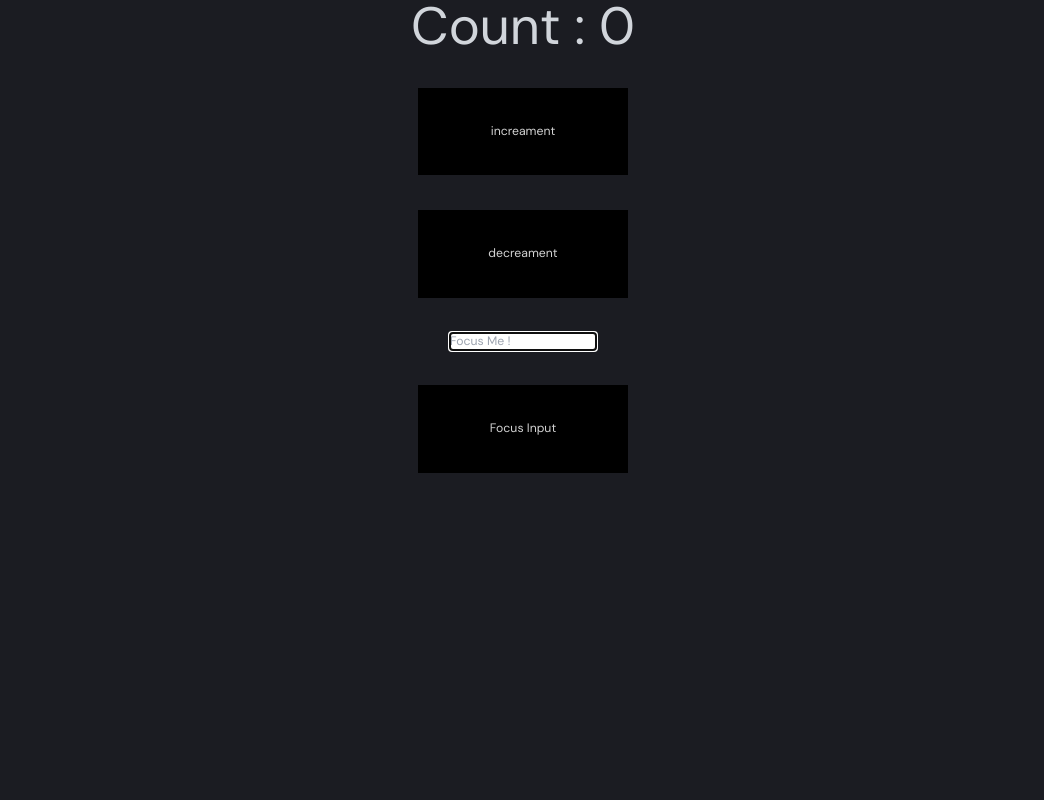
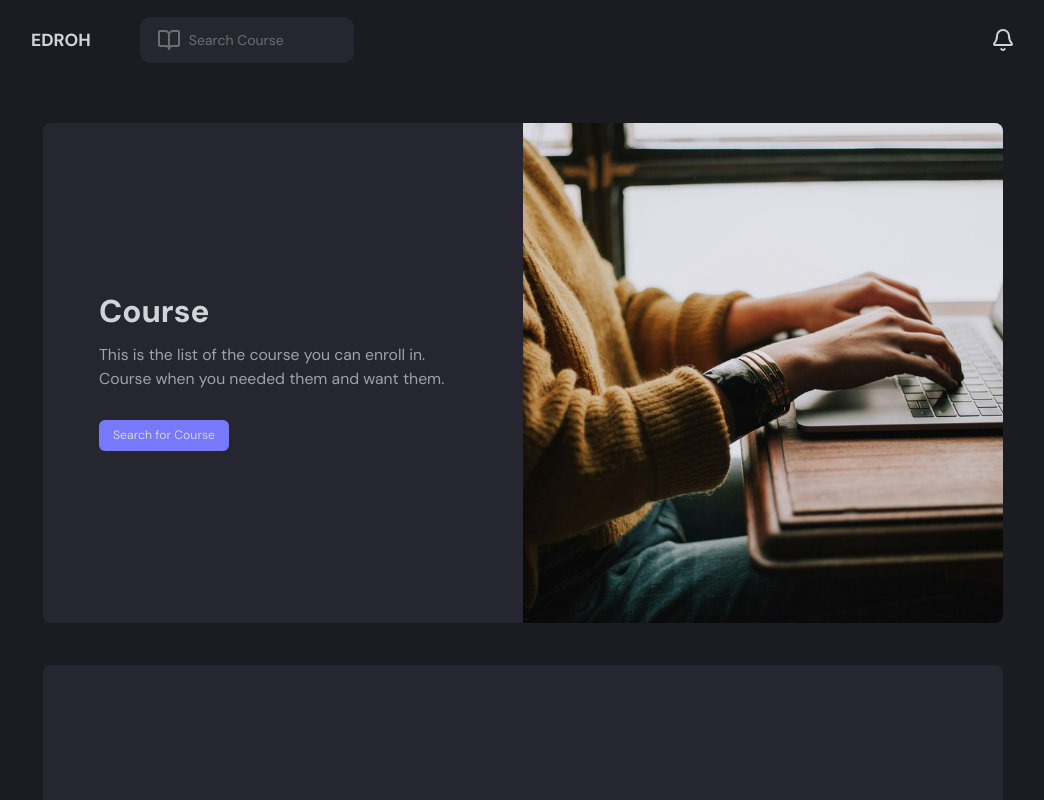
Before and after one commit to gautamk01/learning_management_APP, a Next.js app: page / in a window 1280 px wide. Shown: the top 800 px of the page, without its empty margins (117-1161 px from the left). Built offline with nearby package versions, Linux system fonts and the light colour scheme; no server answers.

Commit message:
Started Working on the landing page , Created a Carousel effect and custom react hook called useCarousel

```diff
--- a/package.json
+++ b/package.json
@@ -31,7 +31,7 @@
     "clsx": "^2.1.1",
     "date-fns": "^4.1.0",
     "dotenv": "^16.4.7",
-    "framer-motion": "^11.13.1",
+    "framer-motion": "^11.14.1",
     "lucide-react": "^0.468.0",
     "next": "15.0.4",
     "react": "^19.0.0",
--- /dev/null
+++ b/src/app/(nondashboard)/landing/page.tsx
@@ -0,0 +1,63 @@
+"use client"
+import React from 'react'
+
+import { motion } from "framer-motion"
+import Link from 'next/link'
+import Image from 'next/image'
+import { useCarousel } from '@/hooks/useCarousel'
+const Landing = () => {
+
+    const currentImage = useCarousel({ totalImages: 3 });
+
+    return (
+        <motion.div
+            initial={{ opacity: 0 }}
+            animate={{ opacity: 1 }}
+            transition={{ duration: 0.5 }}
+            className='landing'
+        >
+            <motion.div
+                initial={{ y: 20, opacity: 0 }}
+                animate={{ y: 0, opacity: 1 }}
+                transition={{ duration: 0.5 }}
+                className='landing__hero'
+            >
+                <div className='landing__hero-content'>
+                    <h1 className='landing__title'>Course</h1>
+                    <p className='landing__description'>
+                        This is the list of the course you can enroll in.
+                        <br />
+                        Course when you needed them and want them.
+                    </p>
+                    <div className='landing__cta'>
+                        <Link href='/search'>
+                            <div className='landing__cta-button'>Search for Course </div>
+                        </Link>
+                    </div>
+                </div>
+                <div className='landing__hero-images'>
+                    {["/hero1.jpg", "/hero2.jpg", "/hero3.jpg"].map((src, index) => (
+                        <Image
+                            key={src}
+                            src={src}
+                            alt={`Hero Banner ${index + 1}`}
+                            fill
+                            objectFit="cover"
+                            priority={index === currentImage}
+                            sizes="(max-width:768px) 100vw, (max-width:1200px) 50vw,33vw "
+                            className={`landing__hero-image ${index === currentImage ? "landing__hero-image--active" : ""}`}
+                        />
+                    ))}
+                </div>
+            </motion.div>
+            <motion.div
+                initial={{ y: 20, opacity: 0 }}
+                animate={{ y: 0, opacity: 1 }}
+                transition={{ duration: 0.5 }}
+                viewport={{ amount: 0.3, once: true }}
+                className='landing__hero'></motion.div>
+        </motion.div>
+    )
+}
+
+export default Landing
--- a/src/app/page.tsx
+++ b/src/app/page.tsx
@@ -1,9 +1,14 @@
 import NonDashboardNavbar from "@/components/NonDashboardNavbar";
+import Landing from "./(nondashboard)/landing/page";
+
 
 export default function Home() {
   return (
     <div className="nondashboardlayout">
       <NonDashboardNavbar />
+      <main className=" nondashboard-layout__main">
+        <Landing />
+      </main>
     </div>
   );
 }
--- a/src/components/NonDashboardNavbar.tsx
+++ b/src/components/NonDashboardNavbar.tsx
@@ -1,43 +1,39 @@
 "use client";
-import React, { useEffect, useRef, useState } from "react";
+
+import { Bell, BookOpen } from "lucide-react";
+import Link from "next/link";
+
 
 const NonDashboardNavbar = () => {
-    const [count, setCount] = useState(0);
-    const inputref = useRef(0);
-    const inputRef = useRef<HTMLInputElement | null>(null);
-    useEffect(() => {
-        if (inputRef.current) {
-            inputRef.current.focus();
-        }
-    }, [count, inputRef]);
-
-
     return (
-        <div className=" w-full flex justify-center gap-10 flex-col items-center">
-            <div className=" text-6xl">Count : {count} </div>
-            <button
-                className=" bg-black text-white-50 p-10 w-60"
-                onClick={() => {
-                    setCount(count + 1);
-                }}
-            >
-                increament
-            </button>
-            <button
-                className=" bg-black text-white-50 p-10 w-60"
-                onClick={() => {
-                    setCount(count - 1);
-                    inputref.current += 1;
-                    console.log(inputref);
-                }}
-            >
-                decreament
-            </button>
-
-            <input ref={inputRef} type="text" placeholder="Focus Me !" />
-            <button className=" bg-black text-white-50 p-10 w-60">Focus Input</button>
-        </div>
-    );
+        <nav className="nondashboard-navbar">
+            <div className="nondashboard-navbar__container">
+                <div className="nondashboard-navbar__search">
+                    <Link href="/" className="nondashboard-navbar__brand">
+                        EDROH
+                    </Link>
+                    <div className="flex items-center gap-4">
+                        <div className=" relative group">
+                            <Link href="/search" className="nondashboard-navbar__search-input">
+                                <span className="hidden sm:inline"> Search Course</span>
+                                <span className="sm:hidden"> Search</span>
+                            </Link>
+                            <BookOpen
+                                className="nondashboard-navbar__search-icon"
+                            ></BookOpen>
+                        </div>
+                    </div>
+                </div>
+            </div>
+            <div className="nondashboard-navbar__actions">
+                <button className="nondashboard-navbar__notifications-button">
+                    <span className="nondashboard-navbar__notifications-indicator"></span>
+                    <Bell className="nondashboard-navbar__notifications-icon" />
+                </button>
+                {/* SIgn in Button */}
+            </div>
+        </nav >
+    )
 };
 
 export default NonDashboardNavbar;
--- /dev/null
+++ b/src/hooks/useCarousel.ts
@@ -0,0 +1,21 @@
+import { useEffect, useState } from "react";
+
+interface UseCarouselProps {
+    totalImages: number;
+    interval?: number;
+}
+
+export const useCarousel = ({
+    totalImages,interval = 5000
+}:UseCarouselProps) =>{
+    const  [currentImage, setCurrentImage] = useState(0);
+
+    useEffect(() => {
+        const timer = setInterval(()=>{
+            setCurrentImage((prev) => (prev + 1) % totalImages);
+        },interval)
+      return () => clearInterval(timer)
+    },[totalImages,interval])
+
+    return currentImage;
+}
```
Also changed, not shown: 1 other file (tests, documents, lock files or other folders).
